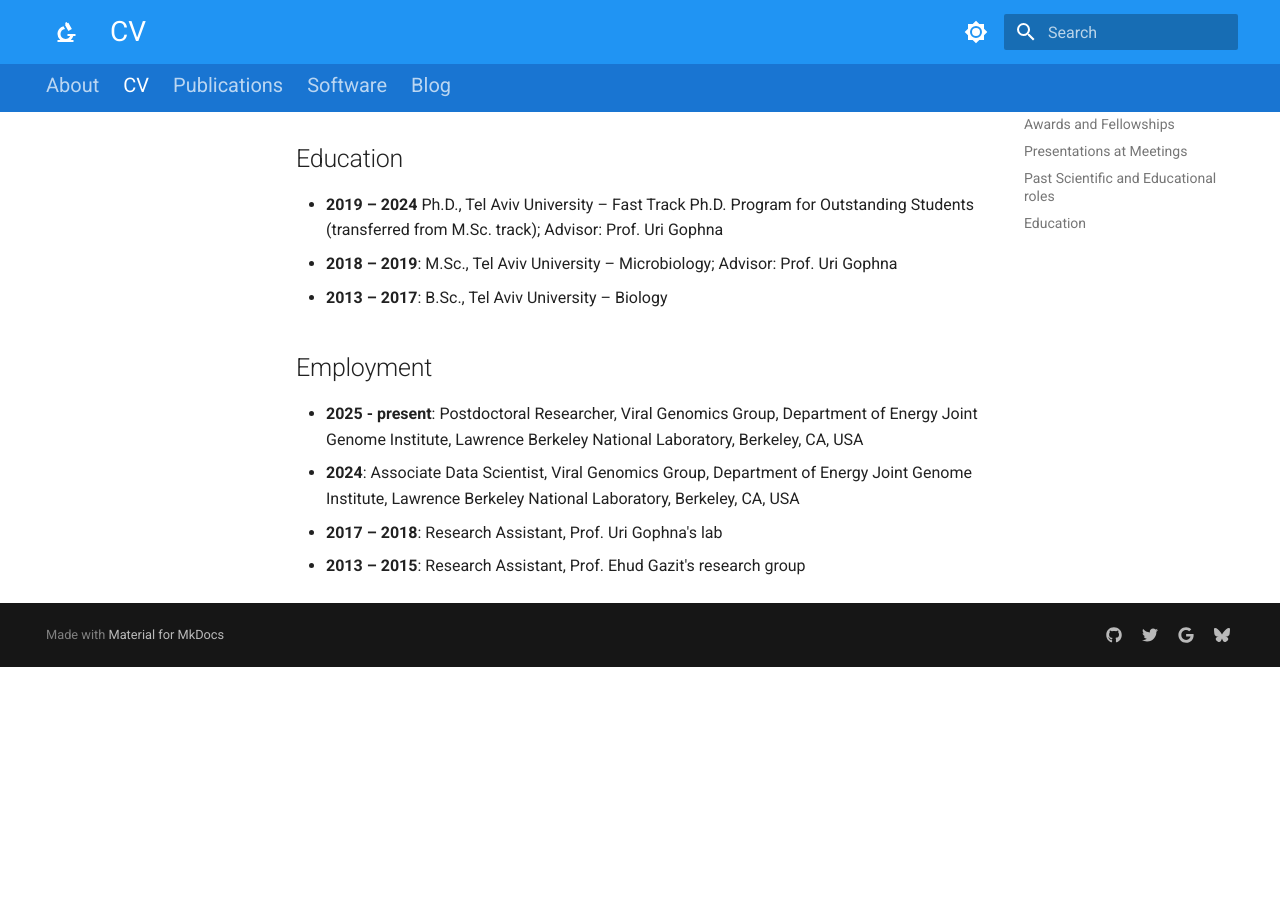
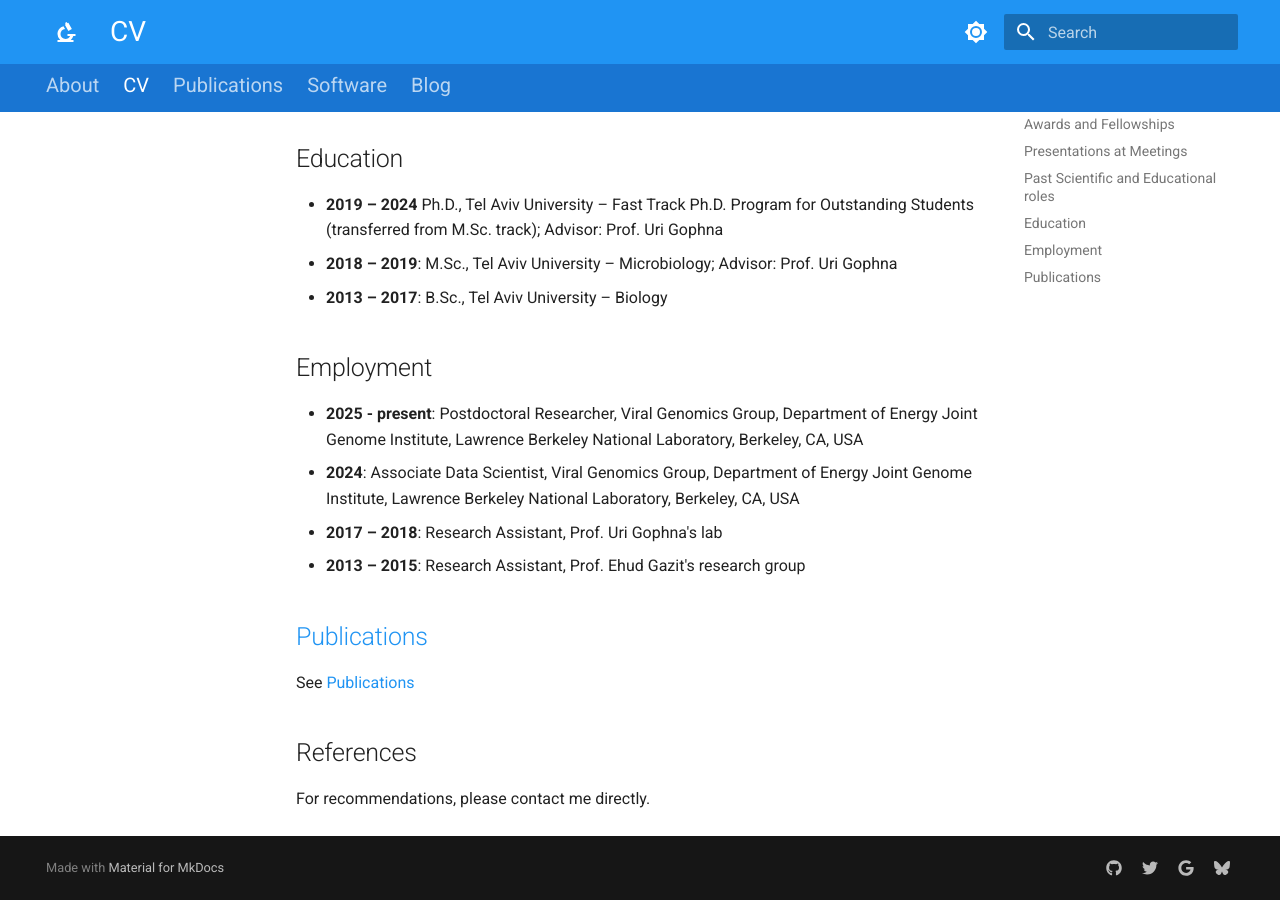
Before and after one commit to UriNeri/urineri.github.io, an MkDocs documentation site: the page built from docs/cv.md, in a window 1280 px wide and 900 px high, scrolled down 1054 px. Built offline with MkDocs 1.6.1 and Material for MkDocs 9.7.7, drawn with Linux system fonts in a browser that asks for light colours; before the commit the page ends 1721 px from its top, so only the background shows below that.

Commit message:
add recomendation (contact me)

```diff
--- a/docs/cv.md
+++ b/docs/cv.md
@@ -37,3 +37,9 @@
 - **2024**: Associate Data Scientist, Viral Genomics Group, Department of Energy Joint Genome Institute, Lawrence Berkeley National Laboratory, Berkeley, CA, USA
 - **2017 – 2018**: Research Assistant, Prof. Uri Gophna's lab
 - **2013 – 2015**: Research Assistant, Prof. Ehud Gazit's research group
+
+## [Publications](https://urineri.github.io/publications/)
+See [Publications](https://urineri.github.io/publications/)
+
+## References
+For recommendations, please contact me directly.
```
Also changed, not shown: site/cv/index.html, site/search/search_index.json.
